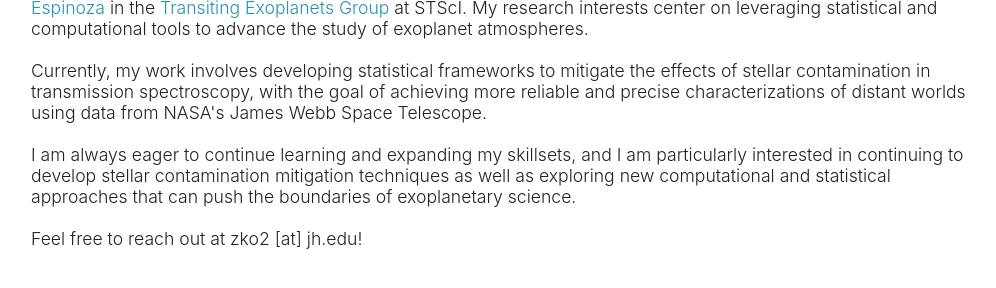
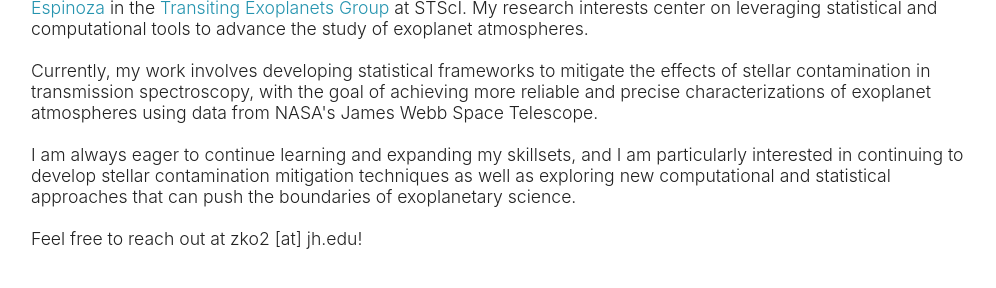
Before and after one commit to zoekko/zoekko.github.io, a Jekyll site: the page built from index.md, in a window 1280 px wide, cut to the strip 375-663 px from the top of the page. Shown: the whole strip, without its empty margins (134-1130 px from the left). Built offline with Jekyll 4.4.1, drawn with Linux system fonts in a browser that asks for light colours.

Commit message:
Update index.md

```diff
--- a/index.md
+++ b/index.md
@@ -20,7 +20,7 @@ title: Home
 <div style="text-align: left;">
 Hello! I am a PhD candidate in Physics & Astronomy at Johns Hopkins University, where I work with <a href="https://nestor-espinoza.com/" target="_blank">Dr. Néstor Espinoza</a> in the <a href="https://www.stsci.edu/stsci-research/research-groups/transiting-exoplanets-group" target="_blank">Transiting Exoplanets Group</a> at STScI. My research interests center on leveraging statistical and computational tools to advance the study of exoplanet atmospheres.
 <br><br>
-Currently, my work involves developing statistical frameworks to mitigate the effects of stellar contamination in transmission spectroscopy, with the goal of achieving more reliable and precise characterizations of distant worlds using data from NASA's James Webb Space Telescope.
+Currently, my work involves developing statistical frameworks to mitigate the effects of stellar contamination in transmission spectroscopy, with the goal of achieving more reliable and precise characterizations of exoplanet atmospheres using data from NASA's James Webb Space Telescope.
 <br><br>
 I am always eager to continue learning and expanding my skillsets, and I am particularly interested in continuing to develop stellar contamination mitigation techniques as well as exploring new computational and statistical approaches that can push the boundaries of exoplanetary science.
 <br><br>
```
